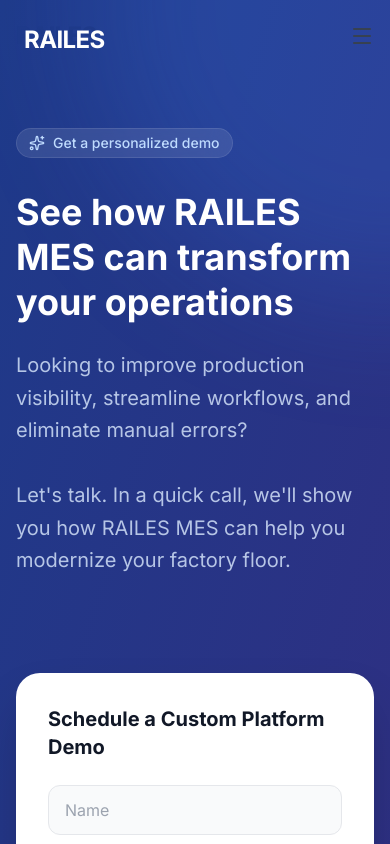
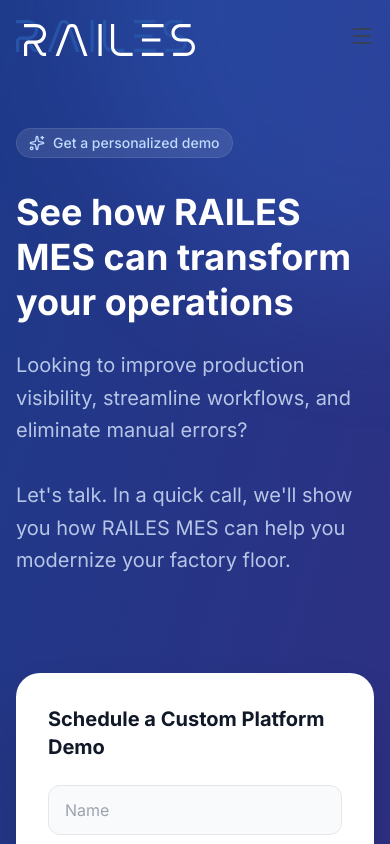
Before and after one commit to antonio-luiis/railes-website, a Next.js app: page /demo in a window 390 px wide. Shown: the top 844 px of the page. Built offline with nearby package versions, Linux system fonts and the light colour scheme.

Commit message:
feat: integrate SVG logo in header, footer and demo page

```diff
--- a/app/demo/page.tsx
+++ b/app/demo/page.tsx
@@ -1,5 +1,6 @@
 import Link from 'next/link';
 import { ArrowRight, Sparkles } from 'lucide-react';
+import { siteSettings } from "@/lib/mock-data";
 
 export default function DemoPage() {
     return (
@@ -16,7 +17,13 @@ export default function DemoPage() {
 
                 {/* Logo */}
                 <div className="absolute top-6 left-6 md:left-12 z-50">
-                    <span className="text-2xl font-bold tracking-tight text-white uppercase">RAILES</span>
+                    <Link href="/">
+                        {siteSettings.logo?.asset?.url ? (
+                            <img src={siteSettings.logo.asset.url} alt="RAILES" className="h-8 brightness-0 invert" />
+                        ) : (
+                            <span className="text-2xl font-bold tracking-tight text-white uppercase">RAILES</span>
+                        )}
+                    </Link>
                 </div>
 
                 <div className="container mx-auto px-4 relative z-10">
--- a/components/Footer.tsx
+++ b/components/Footer.tsx
@@ -1,7 +1,11 @@
 import { Facebook, Instagram, Linkedin, Twitter, Youtube, Github, Sparkles } from 'lucide-react';
 import Link from 'next/link';
+import { siteSettings } from "@/lib/mock-data";
 
 export function Footer() {
+    const logoUrl = siteSettings?.logo?.asset?.url;
+    const siteTitle = siteSettings?.siteTitle || "RAILES";
+
     return (
         <footer className="bg-[#F9FAFB] pt-20 pb-12 font-sans border-t border-gray-100">
             <div className="container mx-auto px-4">
@@ -12,10 +16,13 @@ export function Footer() {
                     <div className="lg:col-span-1 flex flex-col justify-between h-full">
                         <div>
                             <Link href="/" className="inline-block mb-8">
-                                {/* Styled to match the 'RAILES' text logo in the image */}
-                                <span className="text-3xl font-extrabold tracking-widest text-[#1e40af] uppercase font-mono">
-                                    RAILES
-                                </span>
+                                {logoUrl ? (
+                                    <img src={logoUrl} alt={siteTitle} className="h-8 md:h-10" />
+                                ) : (
+                                    <span className="text-3xl font-extrabold tracking-widest text-[#1e40af] uppercase font-mono">
+                                        {siteTitle}
+                                    </span>
+                                )}
                             </Link>
 
                             <div className="flex items-center gap-3 mb-8">
--- a/lib/mock-data.ts
+++ b/lib/mock-data.ts
@@ -1,6 +1,11 @@
 
 export const siteSettings = {
     siteTitle: "RAILES",
+    logo: {
+        asset: {
+            url: "/railes_logo.svg"
+        }
+    },
     siteDescription: "Manufacturing Execution System - See. Control. Optimize.",
     navigationItems: [
         { label: "Product", url: "#" },
```
Also changed, not shown: public/railes_logo.svg (added).
